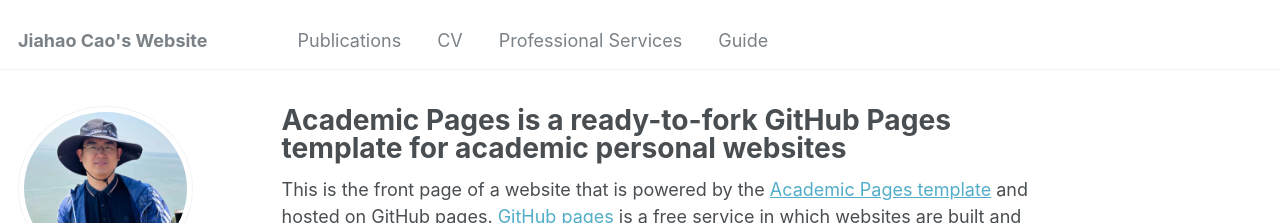
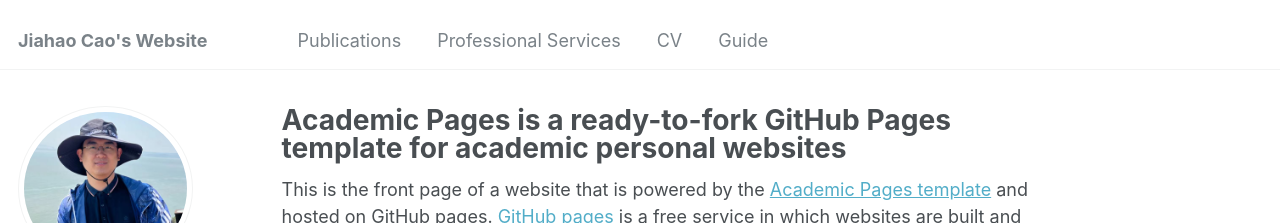
Before and after one commit to caojh15/caojh15.github.io, a Jekyll site: the page built from _pages/about.md, in a window 1280 px wide. Shown: the top 223 px of the page. Built offline with Jekyll 4.4.1, drawn with Linux system fonts in a browser that asks for light colours; some web fonts are replaced; part of the change alters nothing that is shown.

```diff
--- a/_data/navigation.yml
+++ b/_data/navigation.yml
@@ -7,6 +7,8 @@
 main:
   - title: "Publications"
     url: /publications/
+  - title: "Professional Services"
+    url: /404/
 
 #  - title: "Teaching"
 #    url: /teaching/
@@ -23,8 +25,7 @@ main:
   #- title: "Blog Posts"
   #  url: /year-archive/
 
-  - title: "Professional Services"
-    url: /service/
+
 
   - title: "Guide"
     url: /markdown/
```
